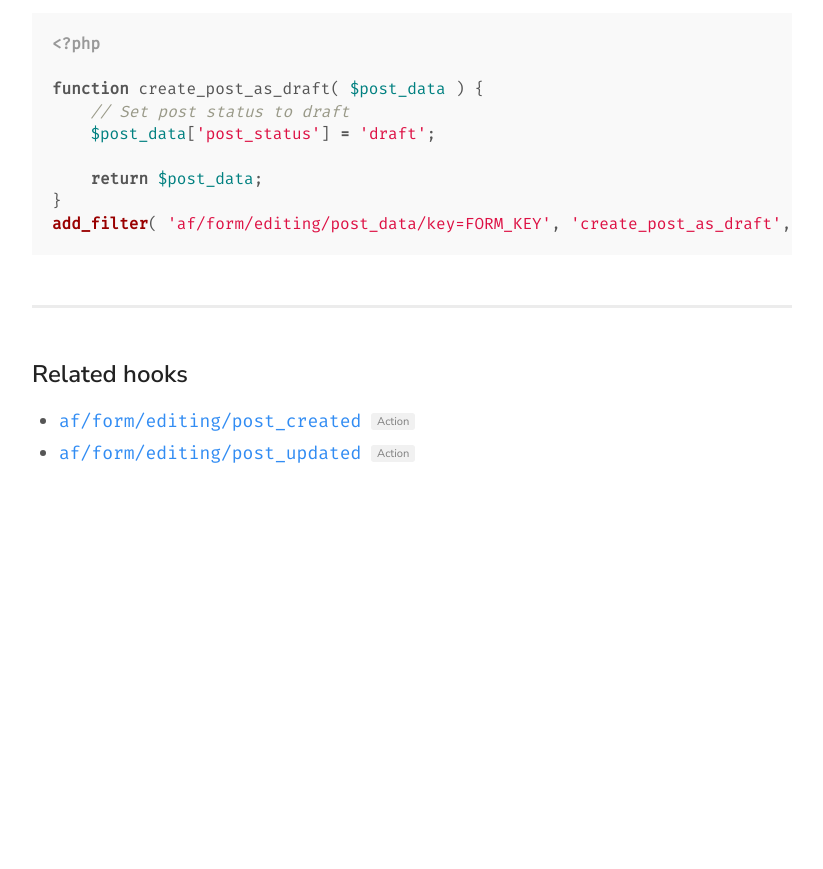
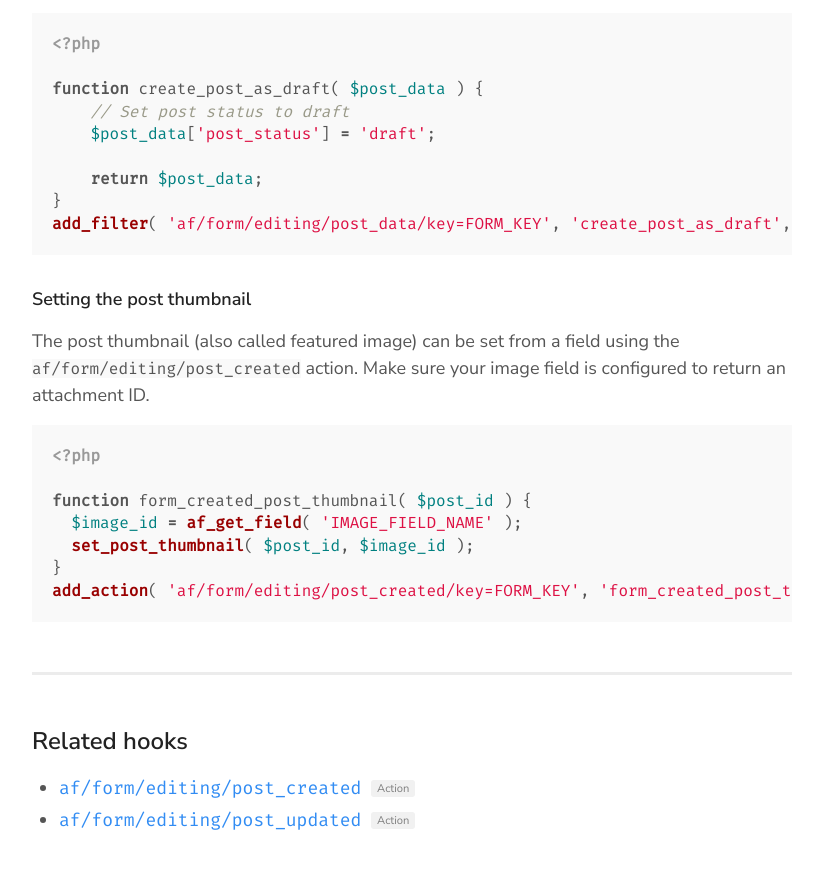
Before and after one commit to advancedforms/advancedforms.github.io, a Jekyll site: the page built from _posts/2018-06-21-creating-and-editing-posts.markdown, in a window 1280 px wide and 900 px high, scrolled down 1763 px. Shown: the top 869 px of the window, without its empty margins (28-851 px from the left). Built offline with Jekyll 4.4.1, drawn with Linux system fonts in a browser that asks for light colours; comment, search, counter and statistics services are not loaded; before the commit the page ends 2296 px from its top, so only the background shows below that.

Commit message:
Added instructions on how to set thumbnails

```diff
--- a/_posts/2018-06-21-creating-and-editing-posts.markdown
+++ b/_posts/2018-06-21-creating-and-editing-posts.markdown
@@ -48,3 +48,18 @@ function create_post_as_draft( $post_data ) {
 add_filter( 'af/form/editing/post_data/key=FORM_KEY', 'create_post_as_draft', 10, 1 );
 
 {% endhighlight %}
+
+## Setting the post thumbnail
+
+The post thumbnail (also called featured image) can be set from a field using the `af/form/editing/post_created` action. Make sure your image field is configured to return an attachment ID.
+
+{% highlight php startinline %}
+<?php
+
+function form_created_post_thumbnail( $post_id ) {
+  $image_id = af_get_field( 'IMAGE_FIELD_NAME' );
+  set_post_thumbnail( $post_id, $image_id );
+}
+add_action( 'af/form/editing/post_created/key=FORM_KEY', 'form_created_post_thumbnail', 10, 1 );
+
+{% endhighlight %}
```
